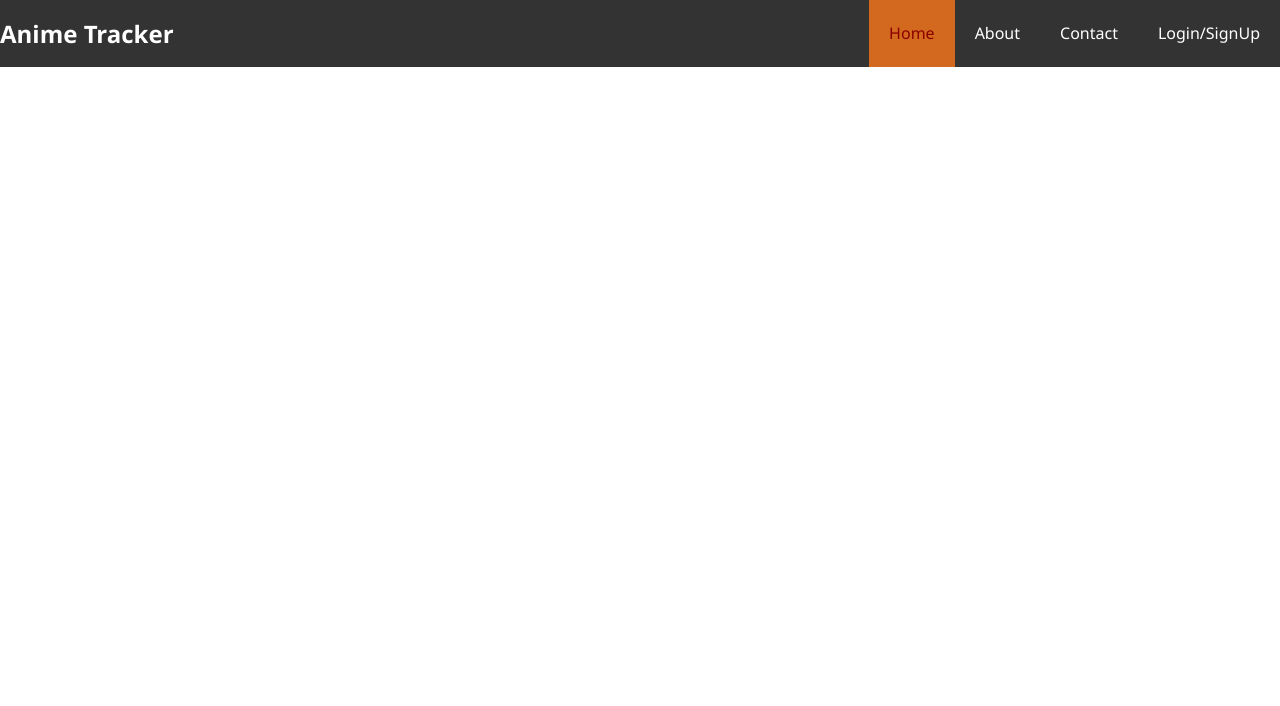
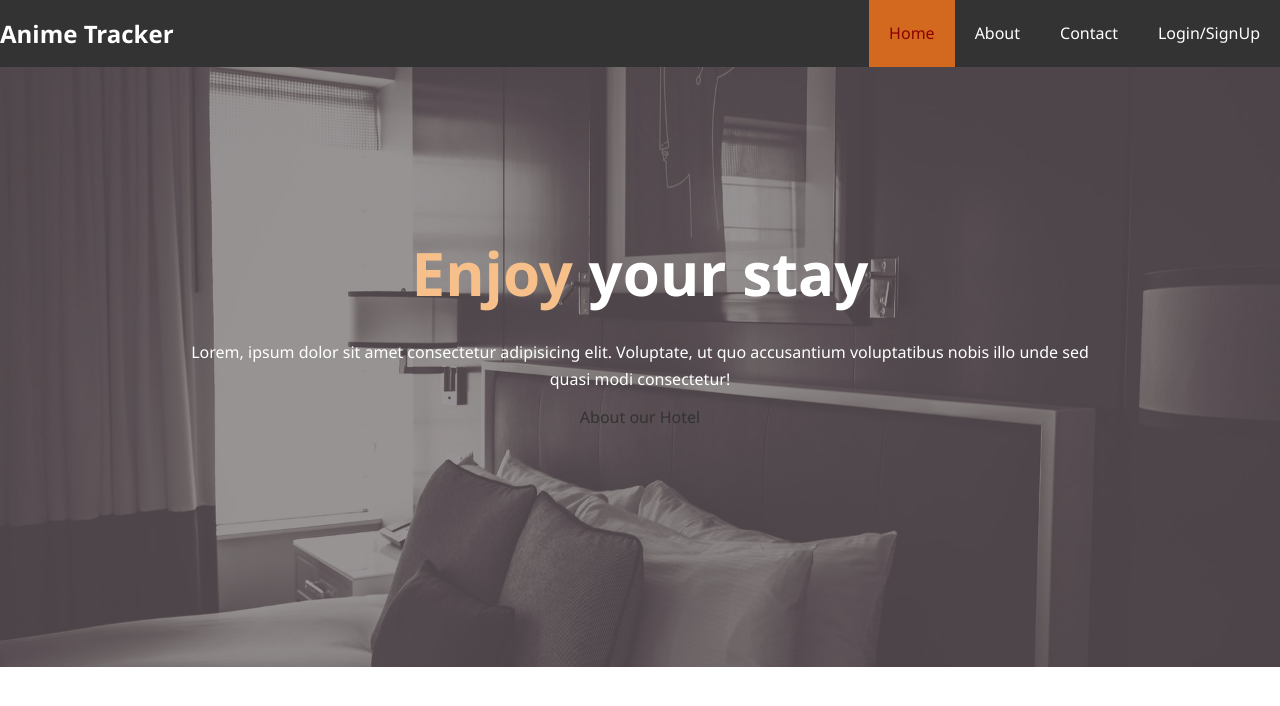
Before and after one commit to icecoldapparition96/HTMLCSS, a plain HTML site: page index.html in a window 1280 px wide. Drawn offline with Linux system fonts and the light colour scheme.

Commit message:
Added content and css styling to content switching to main branch

```diff
--- a/css/style.css
+++ b/css/style.css
@@ -14,6 +14,11 @@ html,body{
 a{
     color:#333;
     text-decoration:none;
+}
+
+/*text primary for main highlight*/
+.text-primary{
+    color: #f7c08a;
 }
 
 h1,h2,h3{
@@ -65,3 +70,21 @@ p{
     background:chocolate;
     color: darkred;
 }
+
+#showcase{
+    background: url('../img/showcase.jpg') no-repeat
+    center center/cover;
+    height: 600px;
+}
+
+#showcase .show-content{
+    color: #fff;
+    padding: 170px;
+    text-align: center;
+}
+
+
+#showcase .show-content h1{
+    font-size: 60px;
+    line-height: 1.2em;
+}
--- a/index.html
+++ b/index.html
@@ -41,7 +41,20 @@
                 </li>
             </ul>
         </nav>
+        <div id="showcase">
+            <div class="container">
+                <div class="show-content">
+                    <h1><span class="text-primary">Enjoy</span> your stay</h1>
+                    <p>Lorem, ipsum dolor sit amet consectetur adipisicing elit.
+                        Voluptate, ut quo accusantium voluptatibus nobis illo unde
+                        sed quasi modi consectetur!</p>
+                    <a class='btn' href="about.html">About our Hotel</a>
+                </div>
+            </div>
+        </div>
+
     </header>
+
 </body>
 
 </html>
```
Also changed, not shown: about.html (added), contact.html (added), img/person-1.jpg (added), img/person-2.jpg (added), img/photo-1.jpg (added), img/photo-2.jpg (added), img/showcase.jpg (added), img/test-bg.jpg (added), login.html (added).
